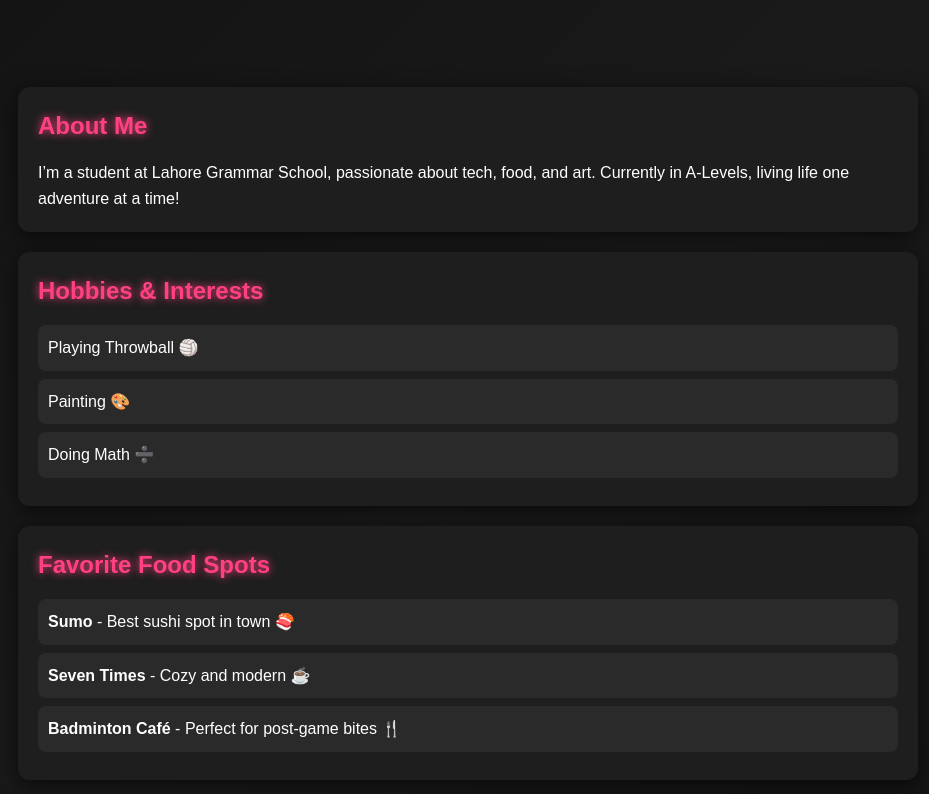
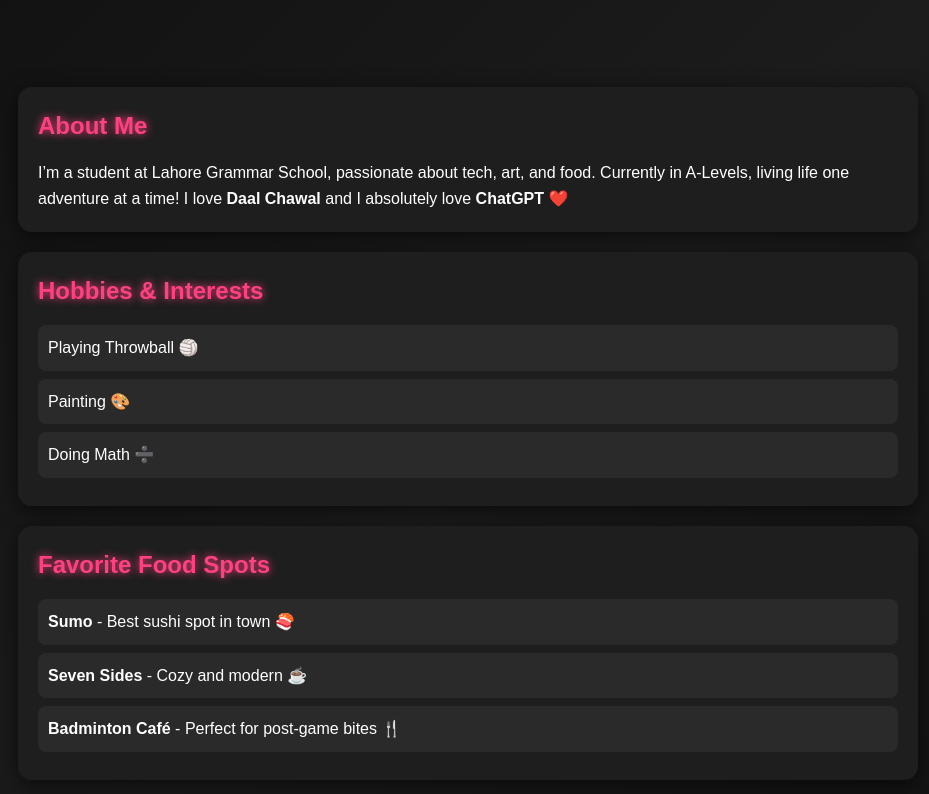
Before and after one commit to imanalee/about.iman, a plain HTML site: page index.html in a window 1280 px wide. Shown: the part 158-952 px from the top of the page, without its empty margins (172-1101 px from the left). Drawn offline with Linux system fonts and the light colour scheme.

Commit message:
Update index.html

```diff
--- a/index.html
+++ b/index.html
@@ -13,7 +13,7 @@
 
     body {
         font-family: 'Poppins', sans-serif;
-        background: linear-gradient(135deg, #121212, #1a1a1a, #121212);
+        background: linear-gradient(135deg, #0f0f0f, #1c1c1c, #0f0f0f);
         color: #fff;
         line-height: 1.6;
         min-height: 100vh;
@@ -48,14 +48,14 @@
         background: rgba(31,31,31,0.95);
         margin: 20px 0;
         padding: 20px;
-        border-radius: 12px;
+        border-radius: 14px;
         box-shadow: 0 4px 20px rgba(0,0,0,0.6);
         transition: transform 0.3s ease, background 0.3s ease;
     }
 
     section:hover {
         transform: scale(1.02);
-        background: rgba(40,40,40,0.95);
+        background: rgba(45,45,45,0.95);
     }
 
     h2 {
@@ -108,7 +108,6 @@
         margin-top: auto;
     }
 
-    /* Responsive Design */
     @media (max-width: 768px) {
         header h1 {
             font-size: 2.2rem;
@@ -137,7 +136,8 @@
 <div class="container">
     <section>
         <h2>About Me</h2>
-        <p>I’m a student at Lahore Grammar School, passionate about tech, food, and art. Currently in A-Levels, living life one adventure at a time!</p>
+        <p>I’m a student at Lahore Grammar School, passionate about tech, art, and food. Currently in A-Levels, living life one adventure at a time!
+        I love <strong>Daal Chawal</strong> and I absolutely love <strong>ChatGPT</strong> ❤️</p>
     </section>
 
     <section>
@@ -153,7 +153,7 @@
         <h2>Favorite Food Spots</h2>
         <ul>
             <li><strong>Sumo</strong> - Best sushi spot in town 🍣</li>
-            <li><strong>Seven Times</strong> - Cozy and modern ☕</li>
+            <li><strong>Seven Sides</strong> - Cozy and modern ☕</li>
             <li><strong>Badminton Café</strong> - Perfect for post-game bites 🍴</li>
         </ul>
     </section>
@@ -175,7 +175,9 @@
         "I’m obsessed with tech innovations 💻",
         "I can eat sushi every day 🍣",
         "Math is my happy place ➕",
-        "Throwball is my stress buster 🏐"
+        "Throwball is my stress buster 🏐",
+        "I love ChatGPT 🤖",
+        "Daal Chawal is my comfort food 🍛"
     ];
     function randomFact() {
         const fact = funFacts[Math.floor(Math.random() * funFacts.length)];
```
